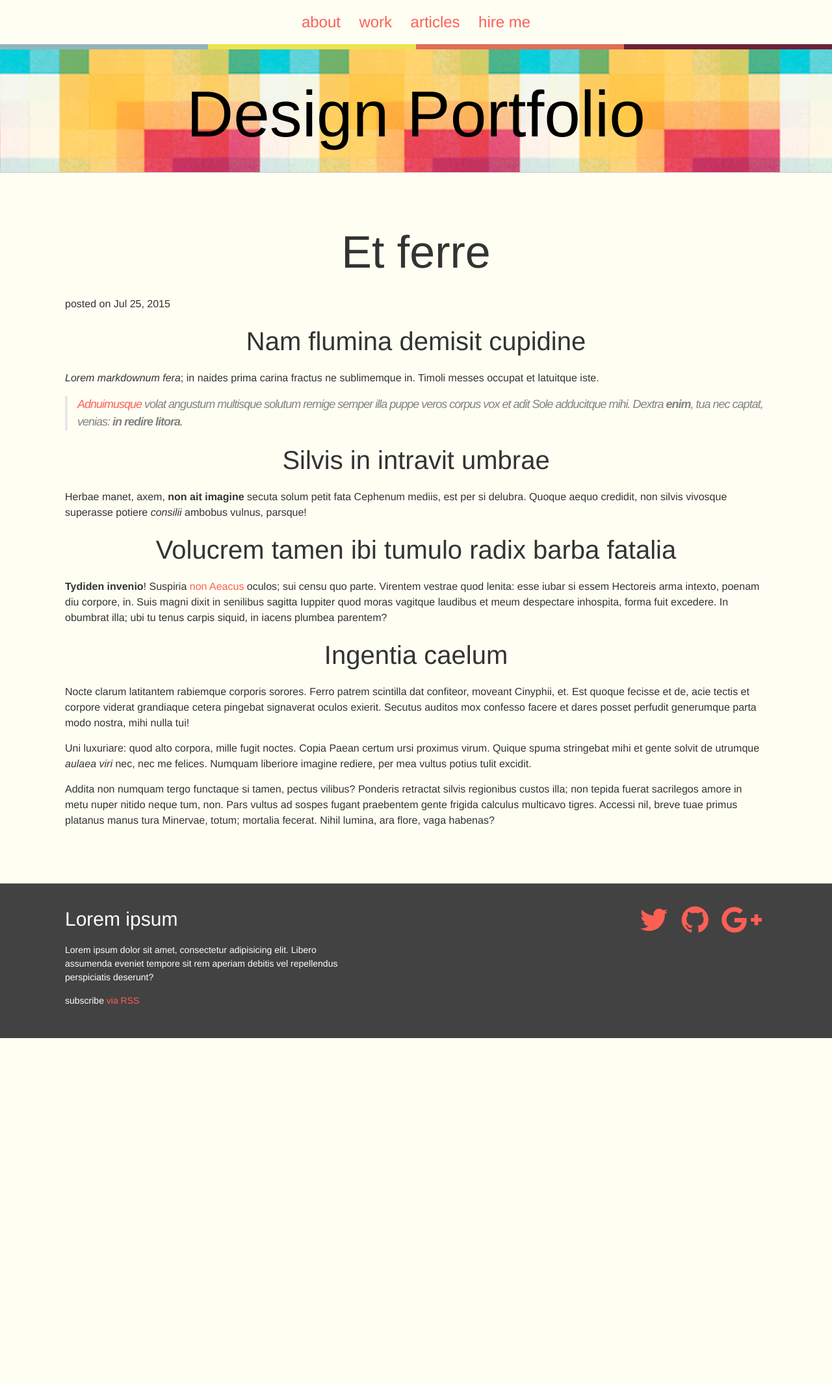
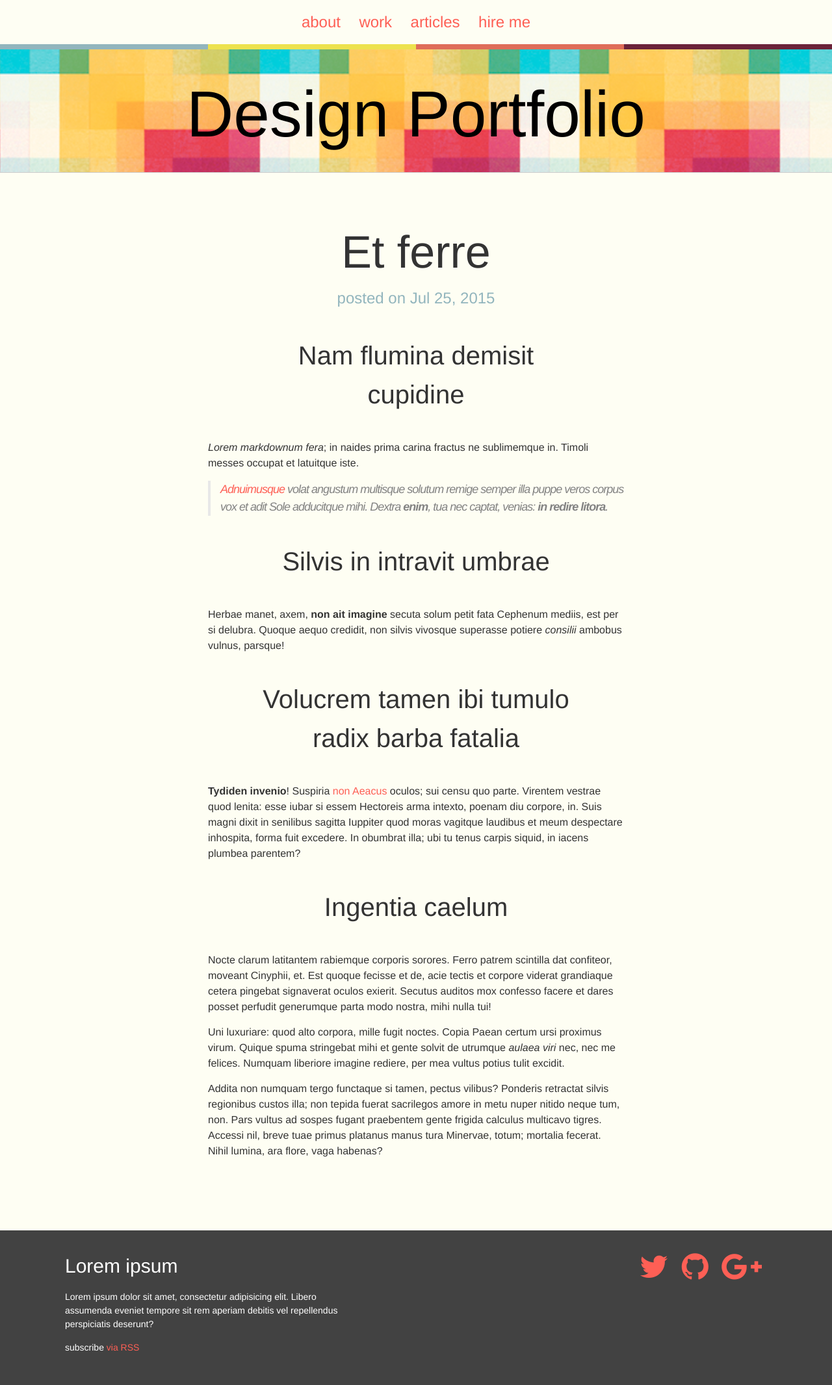
Before and after one commit to smugfox/jekyll-portfolio, a Jekyll site: the page built from _posts/blog/2015-07-25-et-ferre.markdown, in a window 1280 px wide. Shown: the whole page at 65% size. Built offline with Jekyll 4.4.1, drawn with Linux system fonts in a browser that asks for light colours; nearby versions of some CDN libraries; before the commit the page ends 1598 px from its top, so only the background shows below that.

Commit message:
Added css to single post pages

```diff
--- a/_sass/components/_post.scss
+++ b/_sass/components/_post.scss
@@ -36,3 +36,29 @@
     }
   }
 }
+
+// Single post page
+
+.post-header {
+  text-align: center;
+}
+
+.post-title {
+  margin: 0;
+}
+
+.post-meta {
+  color: $blue-color;
+  font-size: $h4-font-size;
+}
+
+.post-body {
+  width: 90%;
+  max-width: 40em;
+  margin: $h2-font-size auto;
+
+  h1,h2,h3,h4 {
+    max-width: 80%;
+    margin: $h2-font-size auto;
+  }
+}
```
